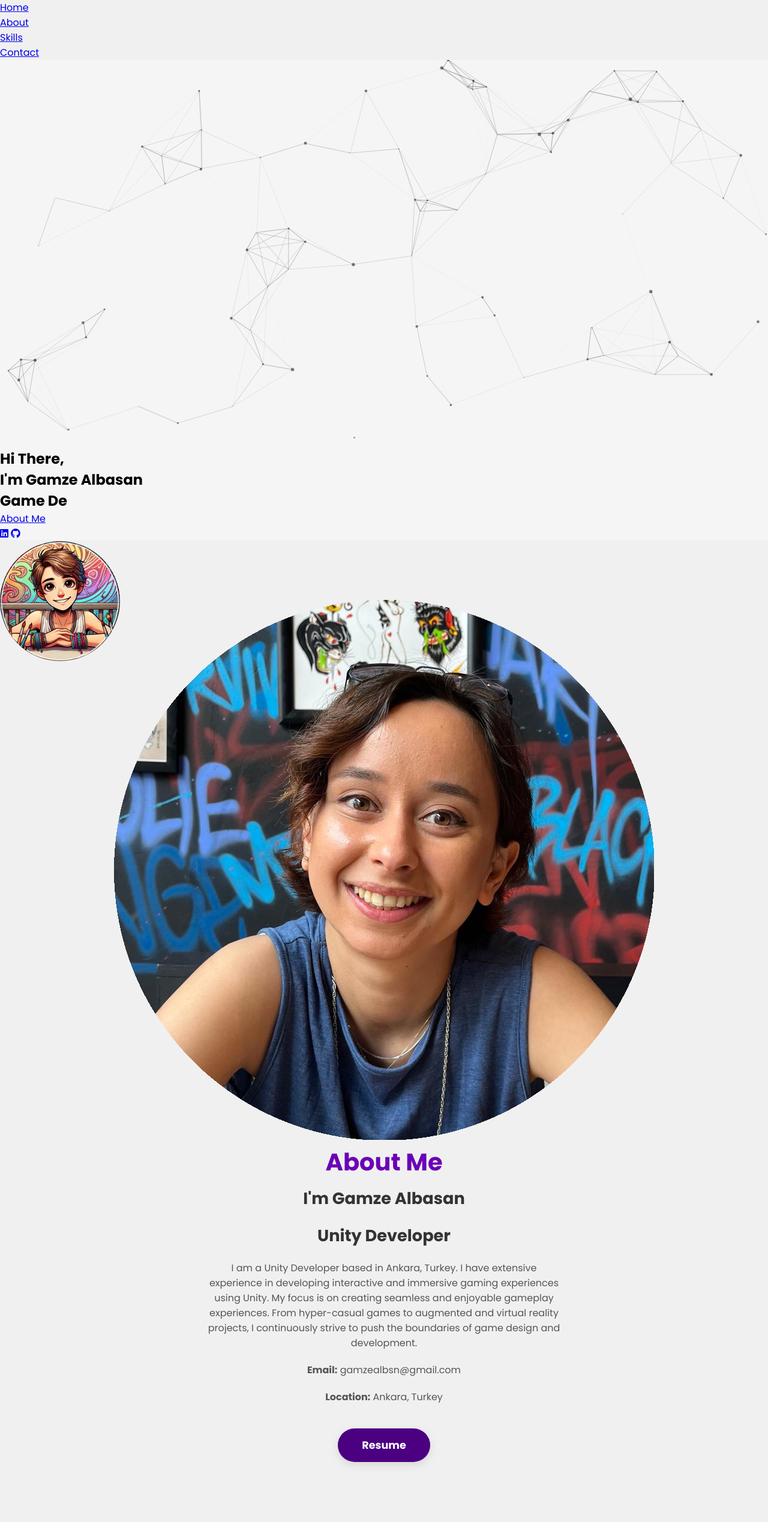
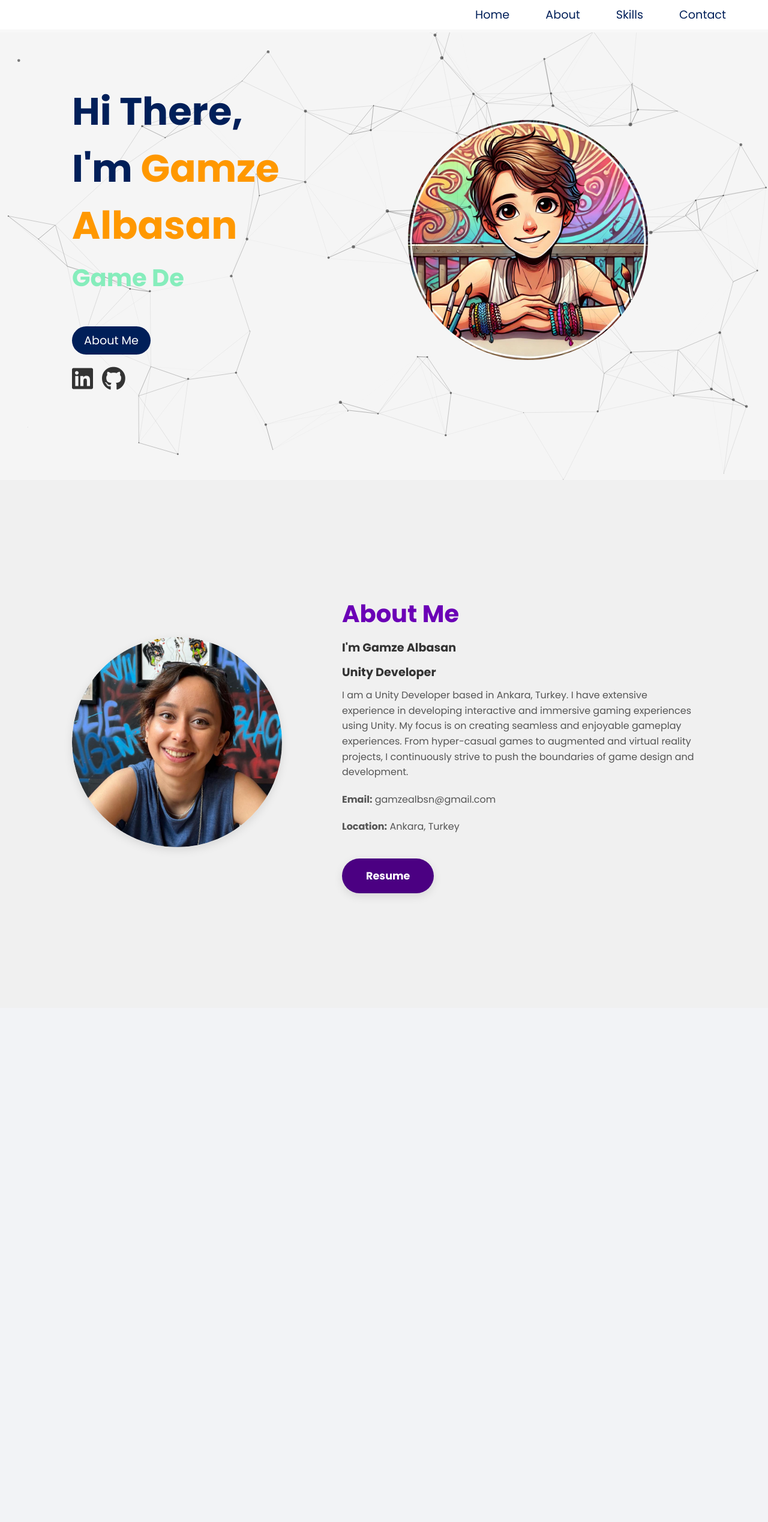
Before and after one commit to gmzalbsn/gamze.github.io, a PHP site: page / in a window 1280 px wide. Shown: the whole page at 60% size. After the commit the page ends 1499 px from the top, so only its background shows below. Run offline with PHP 8.4, Linux system fonts and the light colour scheme.

Commit message:
Update styles.css

```diff
--- a/styles.css
+++ b/styles.css
@@ -12,29 +12,180 @@
     scroll-behavior: smooth;
 }
 
+/* Navigation Bar */
+.navbar {
+    background-color: white;
+    padding: 10px 50px;
+    position: fixed;
+    top: 0;
+    width: 100%;
+    display: flex;
+    justify-content: flex-end;
+    z-index: 1000;
+    border-bottom: 5px solid #f8f8f8;
+}
+
+.navbar nav ul {
+    list-style: none;
+    display: flex;
+    gap: 20px;
+}
+
+.navbar nav ul li a {
+    text-decoration: none;
+    font-size: 1.2rem;
+    color: #001f59;
+    padding: 10px 20px;
+    border-radius: 5px;
+}
+
+.navbar nav ul li a:hover {
+    background-color: transparent;
+    color: #ff9800;
+    border-bottom: 2px solid #ff9800;
+}
+
+/* Home Section */
+.home {
+    position: relative;
+    height: 100vh;
+    display: flex;
+    justify-content: space-between;
+    align-items: center;
+    background-color: #001f59;
+    overflow: hidden;
+}
+
+#particles-js {
+    position: absolute;
+    width: 100%;
+    height: 100%;
+    z-index: 1;
+    top: 0;
+    left: 0;
+    pointer-events: none;
+}
+
+.content {
+    z-index: 2;
+    position: relative;
+    color: white;
+    margin-left: 120px;
+}
+
+.content h1 {
+    font-size: 4rem;
+    color: #001f59; /* Set a visible color for the text */
+    margin-bottom: 10px;
+}
+
+.highlight {
+    color: #ff9800;
+}
+
+.unity-developer {
+    font-size: 2.5rem;
+    color: #86edbc !important;
+    white-space: nowrap;
+    overflow: hidden;
+    margin-bottom: 60px;
+    z-index: 2;
+    position: relative;
+}
+
+/* Blinking caret effect for dynamic text */
+@keyframes blink-caret {
+    0%, 100% { border-color: transparent; }
+    50% { border-color: #86edbc; }
+}
+
+.dynamic-text {
+    border-right: 2px solid #86edbc; /* Caret effect */
+    animation: blink-caret 0.7s step-end infinite;
+}
+
+.btn {
+    margin-top: 40px;
+    padding: 10px 20px;
+    background-color: #001f59;
+    color: white;
+    border-radius: 50px;
+    font-size: 1.2rem;
+    text-decoration: none;
+    transition: all 0.3s ease;
+}
+
+.btn:hover {
+    background-color: #ff9800;
+    transform: scale(1.1);
+}
+
+/* Image Styling */
+.image {
+    display: flex;
+    justify-content: center;
+    align-items: center;
+    margin-right: 200px;
+}
+
+.image img {
+    max-width: 400px;
+    height: auto;
+    border-radius: 50%;
+    transition: transform 0.3s ease;
+}
+
+.image img:hover {
+    transform: scale(1.05);
+}
+
 /* About Section */
 .about-section {
     display: flex;
-    flex-direction: column; /* Stack image and text vertically */
-    justify-content: center; /* Center content vertically */
-    align-items: center; /* Center content horizontally */
-    padding: 100px 20px;
+    justify-content: center; /* Centers the section horizontally */
+    align-items: center; /* Aligns the items vertically */
+    padding: 100px 50px;
     background-color: #f0f0f0;
-    text-align: center;
+    flex-direction: row;
 }
 
-/* Image Styling */
-.image img {
-    width: 200px; /* Smaller image size */
+.about-image {
+    flex-shrink: 0;
+    width: 350px; /* Large image size */
     height: auto;
-    border-radius: 50%; /* Keep the image rounded */
-    margin-bottom: 20px; /* Add space below the image */
+    margin-right: 100px; /* Increase the margin to move text further to the right */
+    position: relative;
+}
+
+/* Main Image Styling */
+.about-image img {
+    width: 100%;
+    height: auto;
+    border-radius: 200px; /* Keep the rounded corners */
+    box-shadow: 0px 5px 15px rgba(0,0,0,0.1); /* Subtle shadow */
+    position: relative;
+    z-index: 1;
+}
+
+/* Remove square image below the main image */
+.about-image::after {
+    content: "";
+    display: none !important; /* Ensure no square image is displayed */
+}
+
+/* Text Section */
+.about-text {
+    flex-grow: 1;
+    text-align: left;
+    max-width: 50%;
+    line-height: 1.6;
+    color: #333;
 }
 
 /* About Me Heading */
 .about-text h2 {
     font-family: 'Poppins', sans-serif;
-    font-size: 2.5rem; /* Large heading size */
+    font-size: 2.5rem; /* Larger heading size */
     color: #6b00b6; /* Purple color */
     font-weight: bold;
     margin-bottom: 10px;
@@ -43,9 +194,9 @@
 /* Subtitle styling */
 .about-text h3 {
     font-family: 'Poppins', sans-serif;
-    font-size: 1.7rem;
+    font-size: 1.2rem;
     color: #333; /* Dark text color */
-    margin-bottom: 20px;
+    margin-bottom: 10px;
 }
 
 /* Paragraph styling */
@@ -54,14 +205,13 @@
     font-size: 1rem;
     color: #555; /* Lighter text color */
     margin-bottom: 20px;
-    max-width: 600px; /* Limit the width of the paragraph */
 }
 
 /* Button Design */
 .resume-btn {
     display: inline-block;
     margin-top: 20px;
-    padding: 15px 40px;
+    padding: 15px 40px; /* Larger padding for prominent button */
     background-color: #4b0082;
     color: white;
     border-radius: 50px;
@@ -77,17 +227,55 @@
     box-shadow: 0px 7px 20px rgba(0,0,0,0.2);
 }
 
+/* Social Icons */
+.social-icons {
+    margin-top: 20px;
+    display: flex;
+    gap: 15px;
+}
+
+.social-icons a {
+    font-size: 2.5rem;
+    color: #333;
+    transition: color 0.3s;
+}
+
+.social-icons a:hover {
+    color: #ff9800;
+}
+
 /* Responsive adjustments */
 @media (max-width: 768px) {
     .about-section {
+        flex-direction: column;
         text-align: center;
     }
 
-    .about-text p {
-        max-width: 100%; /* Allow text to take full width on smaller screens */
+    .about-image {
+        margin: 0 0 20px 0;
+        width: 100%;
+    }
+
+    .about-text {
+        max-width: 100%;
     }
 
     .resume-btn {
         width: 100%;
     }
 }
+
+@media (max-width: 768px) {
+    .home {
+        flex-direction: column;
+        text-align: center;
+    }
+
+    .image {
+        margin: 20px 0;
+    }
+
+    .content {
+        margin-left: 0;
+    }
+}
```
